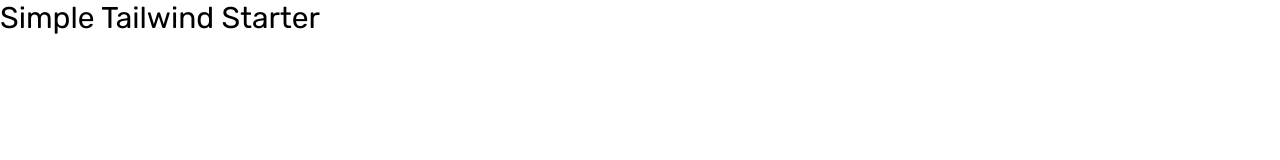
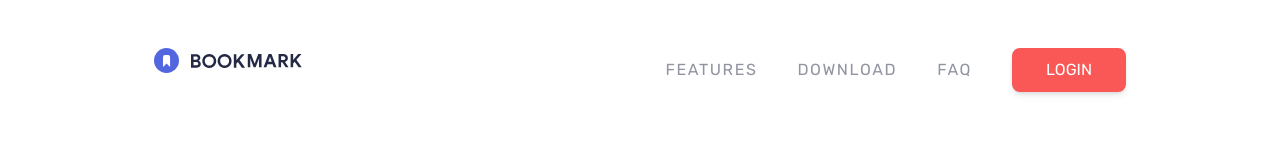
Before and after one commit to vanguyen333/bookmarkManagerWeb, a website: page index.html in a window 1280 px wide. Drawn offline with Linux system fonts and the light colour scheme.

Commit message:
navbar without responsive

```diff
--- a/index.html
+++ b/index.html
@@ -13,7 +13,33 @@
     <link rel="stylesheet" href="css/style.css" />
     <title>Bookmark Website</title>
   </head>
-  <body>
-    <h1 class="text-3xl">Simple Tailwind Starter</h1>
+  <body class="overflow-x-hidden">
+    <nav class="container relative mx-auto p-6">
+      <!-- Flex Container for Nav Items -->
+      <div class="flex itmes-center justify-between space-x-20 my-6">
+        <!-- Logo -->
+        <div class="z-30">
+          <img src="images/logo-bookmark.svg" alt="" id="logo" />
+        </div>
+        <!-- Menu Items -->
+        <div
+          class="hidden items-center space-x-10 uppercase text-grayishBlue md:flex"
+        >
+          <a href="#features" class="tracking-widest hover:text-softRed"
+            >Features</a
+          >
+          <a href="#download" class="tracking-widest hover:text-softRed"
+            >Download</a
+          >
+          <a href="#faq" class="tracking-widest hover:text-softRed">FAQ</a>
+
+          <a
+            href="#"
+            class="px-8 py-2 text-white bg-softRed border-2 border-softRed rounded-lg shadow-md hover:text-softRed hover:bg-white"
+            >Login</a
+          >
+        </div>
+      </div>
+    </nav>
   </body>
 </html>
```
Also changed, not shown: README.md, css/style.css.
